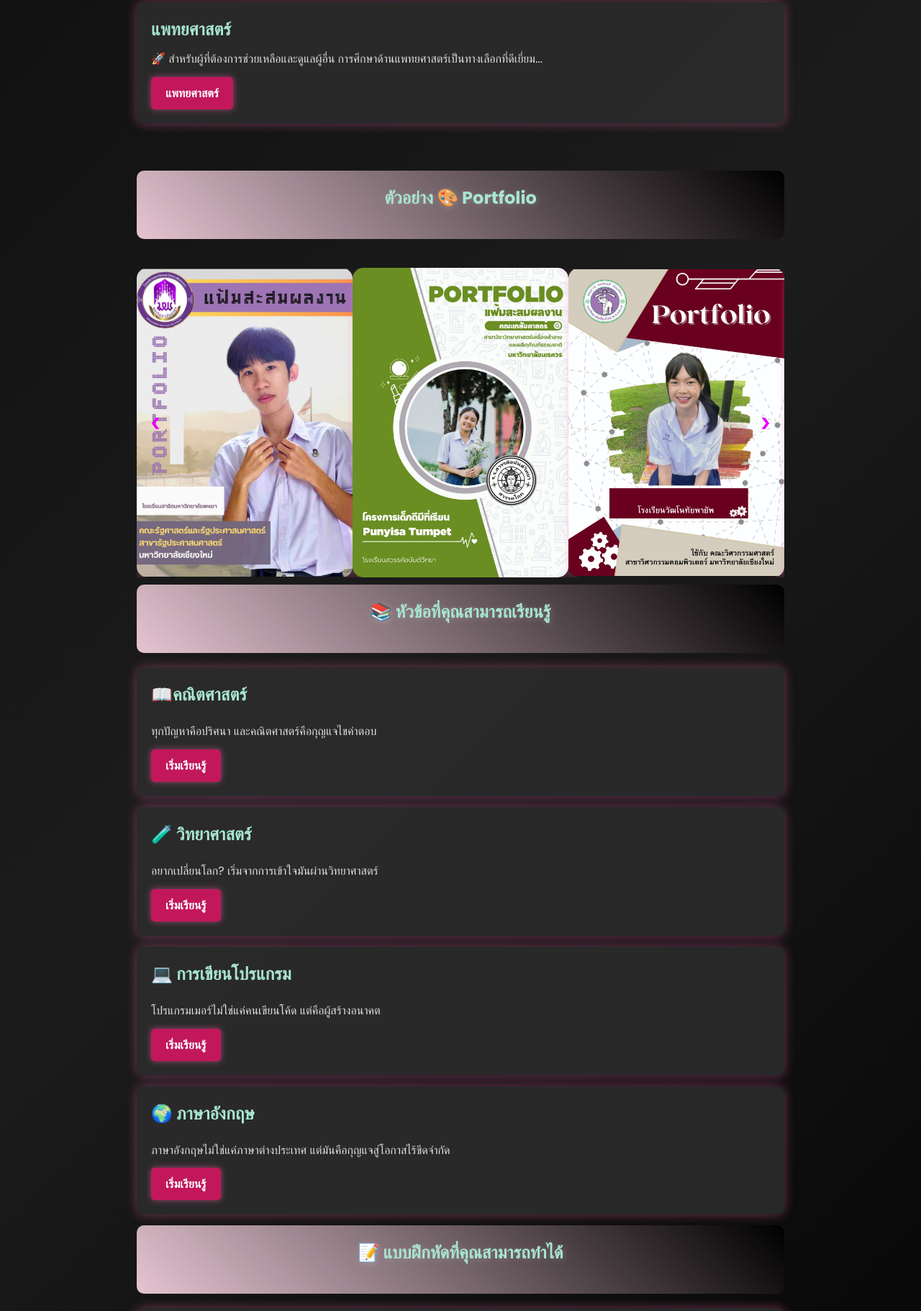
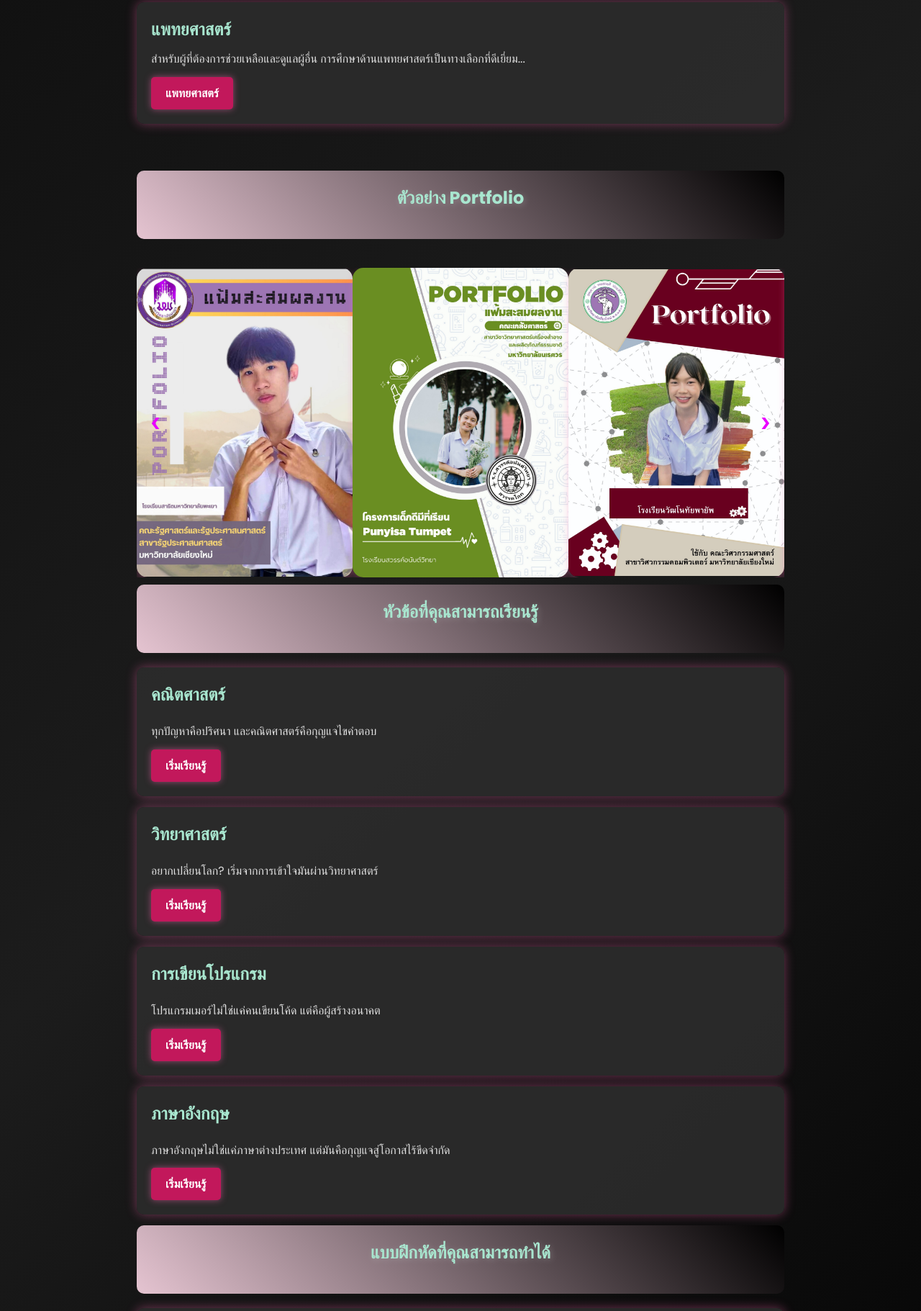
Before and after one commit to kingjiro200/-1, a plain HTML site: page index.html in a window 1280 px wide. Shown: the part 975-2796 px from the top of the page at 72% size. Drawn offline with Linux system fonts and the light colour scheme.

Commit message:
Add files via upload

```diff
--- a/index.html
+++ b/index.html
@@ -294,31 +294,31 @@ h2 {
 
         <div class="card">
             <h2>วิศวกรรมศาสตร์</h2>
-            <p class="intro-text">🚀 หากคุณหลงใหลในเทคโนโลยีและการสร้างสิ่งใหม่ๆ วิศวกรรมศาสตร์อาจเป็นทางเลือกที่ยอดเยี่ยมสำหรับคุณ...</p>
+            <p class="intro-text">หากคุณหลงใหลในเทคโนโลยีและการสร้างสิ่งใหม่ๆ วิศวกรรมศาสตร์อาจเป็นทางเลือกที่ยอดเยี่ยมสำหรับคุณ...</p>
             <a href="learn.html" class="btn">วิศวกรรมศาสตร์</a>
         </div>
 
         <div class="card">
             <h2>บริหารธุรกิจ</h2>
-            <p class="intro-text">🚀 หากคุณสนใจในการบริหารจัดการและการตัดสินใจในโลกธุรกิจ การศึกษาบริหารธุรกิจจะเปิดโอกาสให้คุณ...</p>
+            <p class="intro-text">หากคุณสนใจในการบริหารจัดการและการตัดสินใจในโลกธุรกิจ การศึกษาบริหารธุรกิจจะเปิดโอกาสให้คุณ...</p>
             <a href="B.html" class="btn">บริหารธุรกิจ</a>
         </div>
 
         <div class="card">
             <h2>เภสัชศาสตร์</h2>
-            <p class="intro-text">🚀 ถ้าคุณมีความสนใจในเรื่องของยาและการรักษาเพื่อสุขภาพ การศึกษาด้านเภสัชศาสตร์จะช่วยให้คุณ...</p>
+            <p class="intro-text">ถ้าคุณมีความสนใจในเรื่องของยาและการรักษาเพื่อสุขภาพ การศึกษาด้านเภสัชศาสตร์จะช่วยให้คุณ...</p>
             <a href="p.html" class="btn">เภสัชศาสตร์</a>
         </div>
 
         <div class="card">
             <h2>นิติศาสตร์</h2>
-            <p class="intro-text">🚀 หากคุณสนใจการศึกษาเกี่ยวกับกฎหมายและความยุติธรรม การศึกษาด้านนิติศาสตร์จะช่วยให้คุณ...</p>
+            <p class="intro-text">หากคุณสนใจการศึกษาเกี่ยวกับกฎหมายและความยุติธรรม การศึกษาด้านนิติศาสตร์จะช่วยให้คุณ...</p>
             <a href="n.html" class="btn">กฎหมาย</a>
         </div>
 
         <div class="card">
             <h2>แพทยศาสตร์</h2>
-            <p class="intro-text">🚀 สำหรับผู้ที่ต้องการช่วยเหลือและดูแลผู้อื่น การศึกษาด้านแพทยศาสตร์เป็นทางเลือกที่ดีเยี่ยม...</p>
+            <p class="intro-text"> สำหรับผู้ที่ต้องการช่วยเหลือและดูแลผู้อื่น การศึกษาด้านแพทยศาสตร์เป็นทางเลือกที่ดีเยี่ยม...</p>
             <a href="pc.html" class="btn">แพทยศาสตร์</a>
         </div>
     </div>
@@ -330,7 +330,7 @@ h2 {
     <!-- Portfolio Section -->
     <div class="portfolio-section">
         <div class="k">
-            <h2>ตัวอย่าง 🎨 Portfolio</h2>
+            <h2>ตัวอย่าง Portfolio</h2>
 
 
             </div>
@@ -351,30 +351,30 @@ h2 {
     <div class="container">
         <div class="container">
             <div class="k">
-                <h2>📚 หัวข้อที่คุณสามารถเรียนรู้</h2>
+                <h2>หัวข้อที่คุณสามารถเรียนรู้</h2>
              </div>
             <div class=".sub-topic-co">
 
 
             </div>
             <div class="card">
-                <h2>📖คณิตศาสตร์</h2>
+                <h2>คณิตศาสตร์</h2>
                 <p class="intro-text">ทุกปัญหาคือปริศนา และคณิตศาสตร์คือกุญแจไขคำตอบ</p>
                 <a href="math.html" class="btn">เริ่มเรียนรู้</a>
             </div>
 
             <div class="card">
-                <h2>🧪 วิทยาศาสตร์</h2>
+                <h2>วิทยาศาสตร์</h2>
                 <p class="intro-text">อยากเปลี่ยนโลก? เริ่มจากการเข้าใจมันผ่านวิทยาศาสตร์</p>
                 <a href="science.html" class="btn">เริ่มเรียนรู้</a>
             </div>
             <div class="card">
-                <h2>💻 การเขียนโปรแกรม</h2>
+                <h2> การเขียนโปรแกรม</h2>
                 <p class="intro-text">โปรแกรมเมอร์ไม่ใช่แค่คนเขียนโค้ด แต่คือผู้สร้างอนาคต</p>
                 <a href="coding.html" class="btn">เริ่มเรียนรู้</a>
             </div>
             <div class="card">
-                <h2>🌍 ภาษาอังกฤษ</h2>
+                <h2> ภาษาอังกฤษ</h2>
                 <p class="intro-text">ภาษาอังกฤษไม่ใช่แค่ภาษาต่างประเทศ แต่มันคือกุญแจสู่โอกาสไร้ขีดจำกัด</p>
                 <a href="english.html" class="btn">เริ่มเรียนรู้</a>
             </div>
@@ -386,7 +386,7 @@ h2 {
     <div class="container">
 
         <div class="k">
-            <h2>📝 แบบฝึกหัดที่คุณสามารถทำได้</h2>
+            <h2>แบบฝึกหัดที่คุณสามารถทำได้</h2>
 
 
         </div>
@@ -400,7 +400,7 @@ h2 {
 
             <div class="card">
                 <div class="card">
-                <h2>แบบฝึกหัด📖คณิตศาสตร์</h2>
+                <h2>แบบฝึกหัดคณิตศาสตร์</h2>
 
                 <a href="https://docs.google.com/forms/d/e/1FAIpQLSdJE5zUzm0jC7wi0V5otsJEhzyBKddRDXfqKFRFpunnTOSVCA/viewform?usp=dialog" class="btn">เริ่มทำ ของ ม.4</a>
                 <a href="https://docs.google.com/forms/d/e/1FAIpQLSeRsc5nEeXcRQIZTv8jri-zQcCCdCTWkZ2a69q-Ms5rMPaocA/viewform?usp=header" class="btn">เริ่มทำ ของ ม.5</a>
@@ -408,7 +408,7 @@ h2 {
 
             </div>
             <div class="card">
-                <h2>แบบฝึกหัด🧪 วิทยาศาสตร์</h2>
+                <h2>แบบฝึกหัดวิทยาศาสตร์</h2>
 
                 <a href="https://docs.google.com/forms/d/e/1FAIpQLScyJUZou6XpwhbwZ8oRFMgnc3nmaDDOb_pWmwiOp4OEeXUqQw/viewform?usp=header" class="btn">เริ่มทำ ของ ม.4</a>
                 <a href="https://docs.google.com/forms/d/e/1FAIpQLSccRVkiGMrY7C3-mQYc4gX2a3v92go98xxl7xbMZeFpdf6RYA/viewform?usp=header" class="btn">เริ่มทำ ของ ม.5</a>
@@ -416,7 +416,7 @@ h2 {
 
             </div>
             <div class="card">
-                <h2>แบบฝึกหัด💻 การเขียนโปรแกรม</h2>
+                <h2>แบบฝึกหัดการเขียนโปรแกรม</h2>
 
                 <a href="https://docs.google.com/forms/d/e/1FAIpQLSfppYVhjLJtISTbihl4TJLBUWzDVZyFqQ3ER091I7-Q6unp4w/viewform?usp=header" class="btn">เริ่มทำ ของ Python</a>
                 <a href="https://docs.google.com/forms/d/e/1FAIpQLSeWOLKufiCujRgnTqTcoa9jLCltquIendR7SAAnR9ILRHrE_g/viewform?usp=header" class="btn">เริ่มทำ ของ Html</a>
@@ -425,7 +425,7 @@ h2 {
             </div>
 
             <div class="card">
-                <h2>แบบฝึกหัด🌍 ภาษาอังกฤษ</h2>
+                <h2>แบบฝึกหัดภาษาอังกฤษ</h2>
                 <a href="https://docs.google.com/forms/d/e/1FAIpQLSfEXB5PaZWWseQV0c3yoP39v0cituYKIWRYorDN3SixCyqaYA/viewform?usp=header" class="btn">เริ่มทำ ของ ม.4</a>
                 <a href="https://docs.google.com/forms/d/e/1FAIpQLSdXrCsb5qPMvp1sVCt_92X8Z62EarvwswmaJbsyveFqeNwpug/viewform?usp=header" class="btn">เริ่มทำ ของ ม.5</a>
                 <a href="https://docs.google.com/forms/d/e/1FAIpQLSeKETT4elZZSi8B101nC5FO7hfPtJh2kp2s2txvh1pzBU7U5A/viewform?usp=header" class="btn">เริ่มทำ ของ ม.6</a>
```
